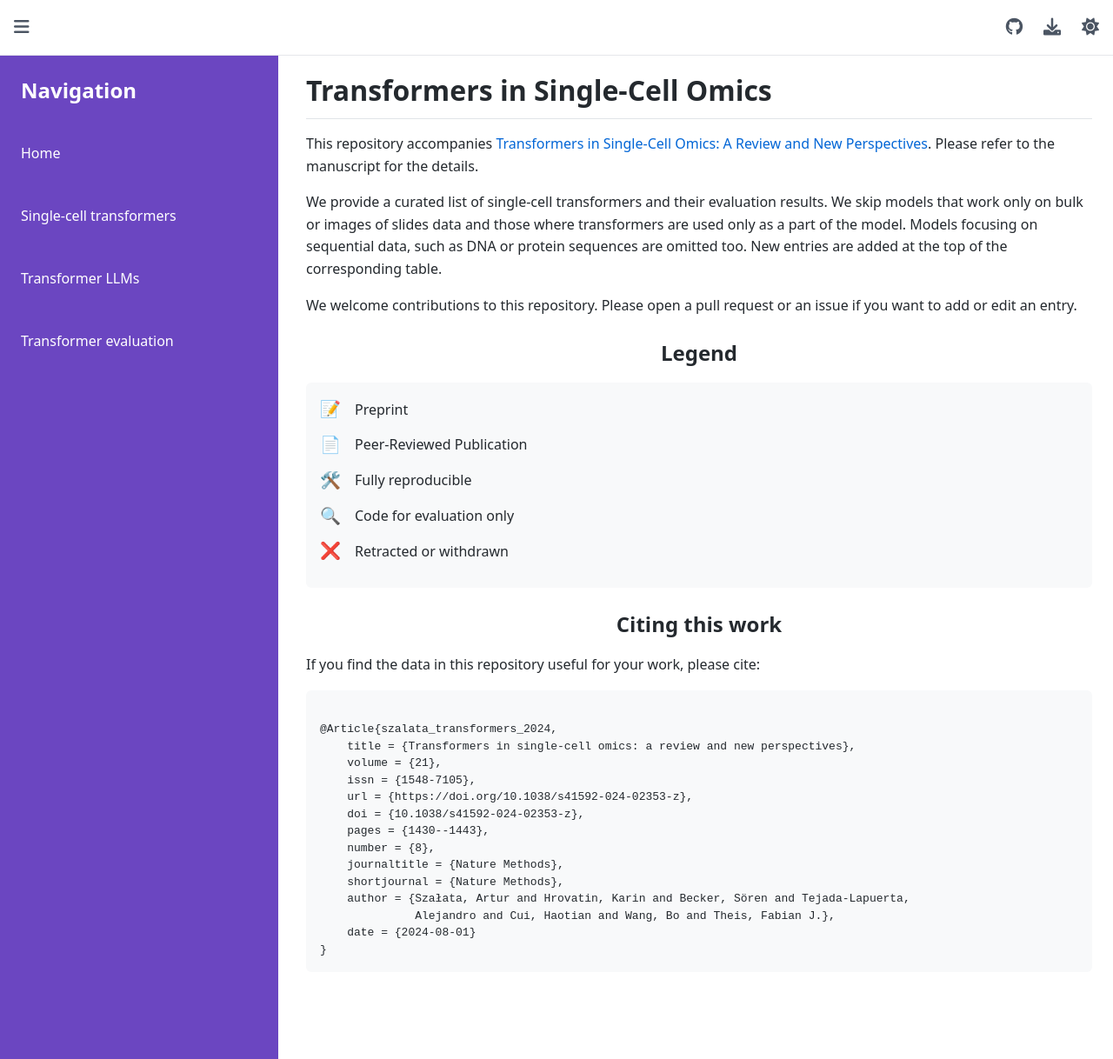
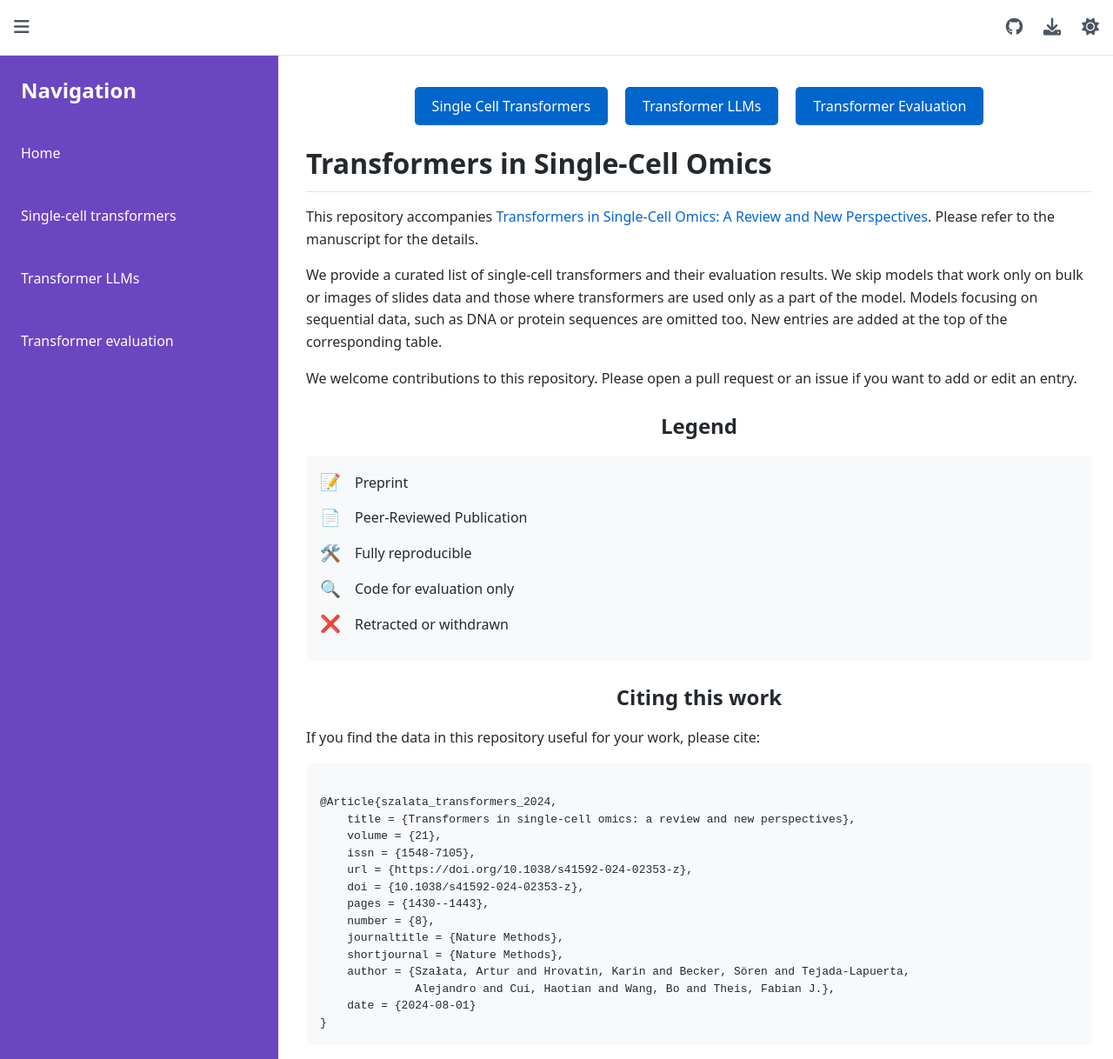
Before and after one commit to theislab/single-cell-transformer-papers, a Jekyll site: the page built from _pages/index.md, in a window 1280 px wide and 1218 px high. Shown: the whole window at 87% size. Built offline with Jekyll 4.4.1, drawn with Linux system fonts in a browser that asks for light colours.

Commit message:
Update index.md

```diff
--- a/_pages/index.md
+++ b/_pages/index.md
@@ -2,6 +2,13 @@
 layout: default
 title: Home
 ---
+
+<div class="nav" style="display: flex; justify-content: center; gap: 20px; margin: 20px 0; flex-wrap: wrap;">
+  <a href="single-cell-transformers" style="padding: 10px 20px; background: #0066cc; color: white; text-decoration: none; border-radius: 5px; text-align: center;">Single Cell Transformers</a>
+  <a href="transformer-llms" style="padding: 10px 20px; background: #0066cc; color: white; text-decoration: none; border-radius: 5px; text-align: center;">Transformer LLMs</a>
+  <a href="transformer-evaluation" style="padding: 10px 20px; background: #0066cc; color: white; text-decoration: none; border-radius: 5px; text-align: center;">Transformer Evaluation</a>
+</div>
+
 
 # Transformers in Single-Cell Omics
 
```
